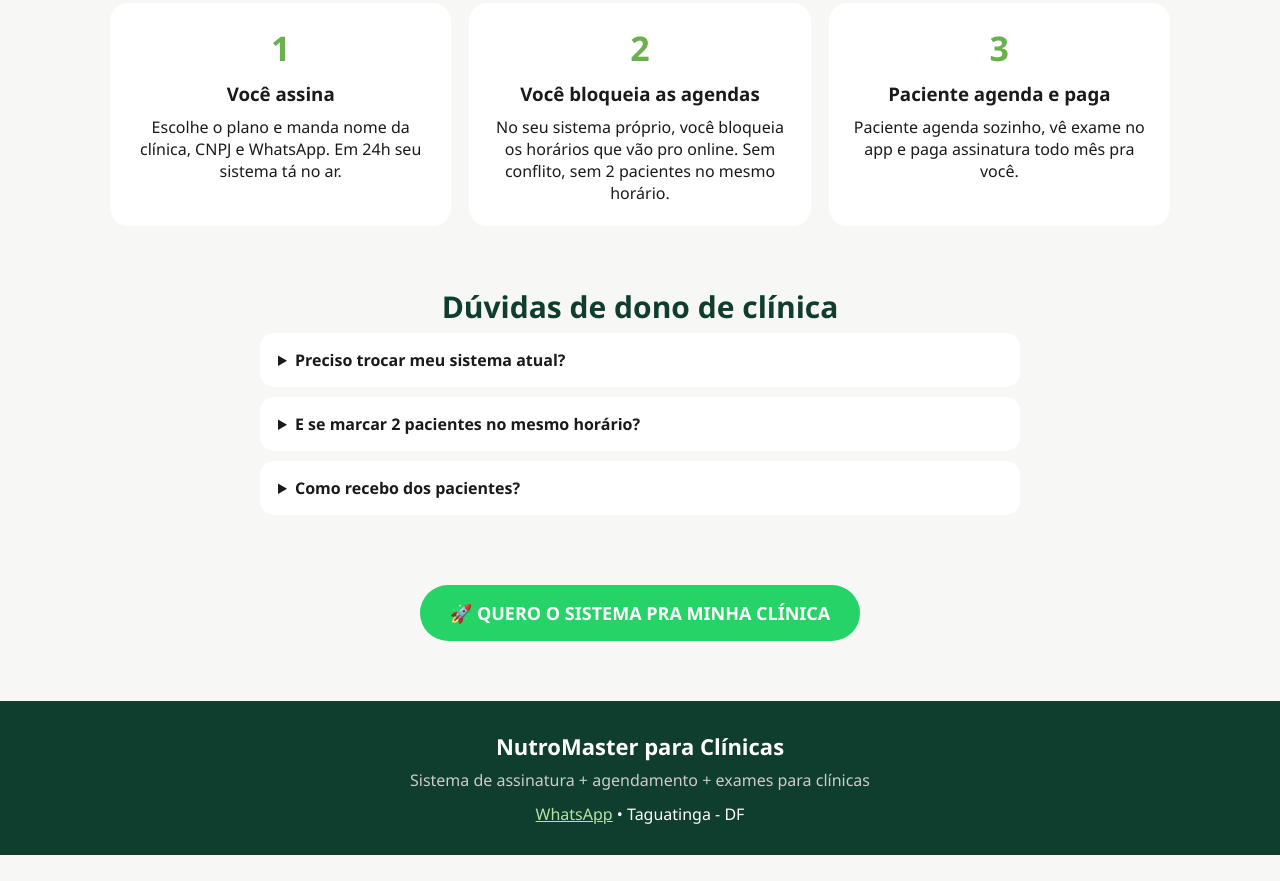
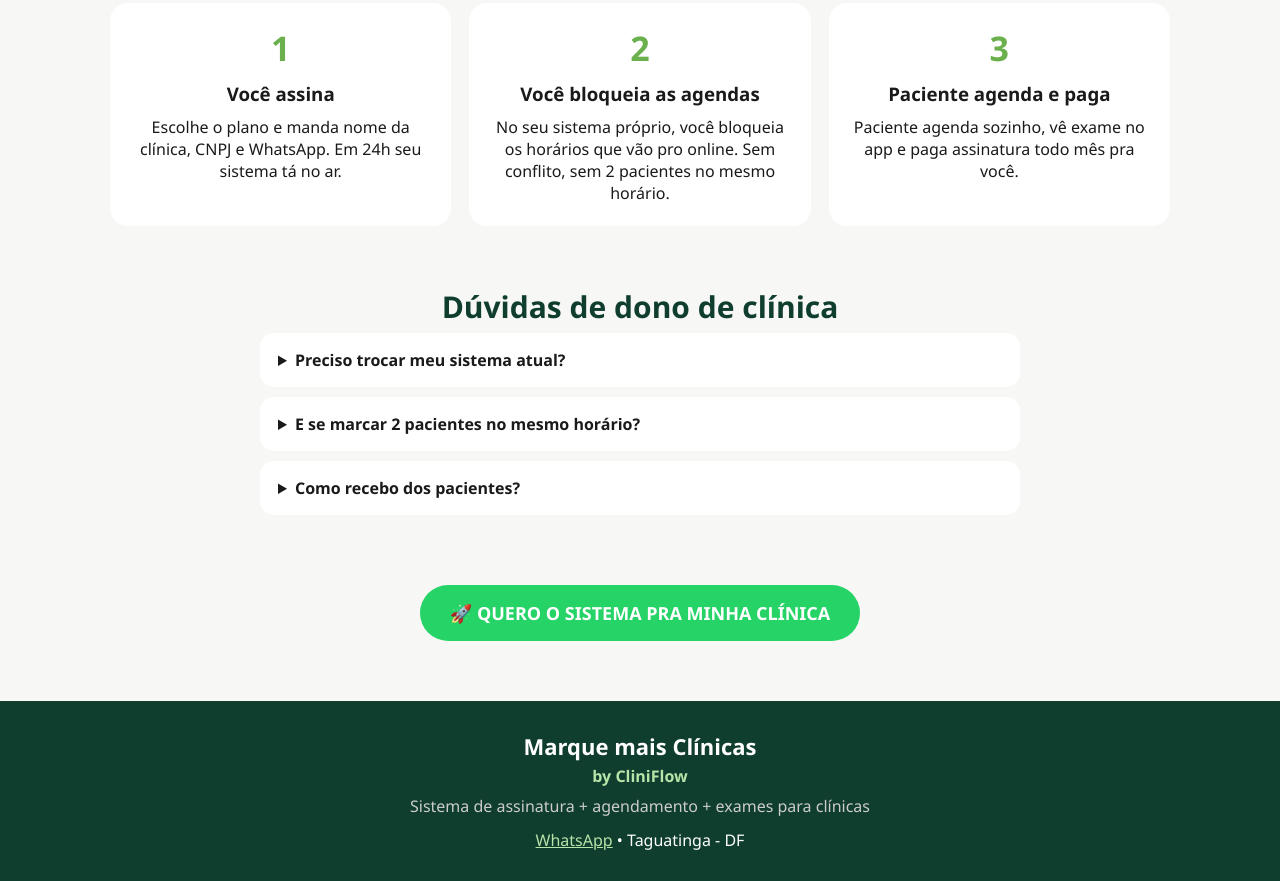
Before and after one commit to symphonydrums23-lgtm/nutromaster-clube, a plain HTML site: page para-clinicas.html in a window 1280 px wide. Shown: the part 1488-2369 px from the top of the page. Before the commit the page ends 2343 px from the top, so only its background shows below. Drawn offline with Linux system fonts and the light colour scheme.

Commit message:
Update footer text and branding in para-clinicas.html

```diff
--- a/para-clinicas.html
+++ b/para-clinicas.html
@@ -161,7 +161,8 @@ footer a{color:#b7e4a8}
 </div>
 
 <footer>
-  <div style="font-size:22px;font-weight:900">NutroMaster para Clínicas</div>
+  <div style="font-size:22px;font-weight:900">Marque mais Clínicas</div>
+<p style="margin-top:4px;color:#b7e4a8;font-weight:700">by CliniFlow</p>
   <p style="margin-top:8px;color:#ccc">Sistema de assinatura + agendamento + exames para clínicas</p>
   <p style="margin-top:12px"><a href="https://wa.me/5561999999999">WhatsApp</a> • Taguatinga - DF</p>
 </footer>
```
